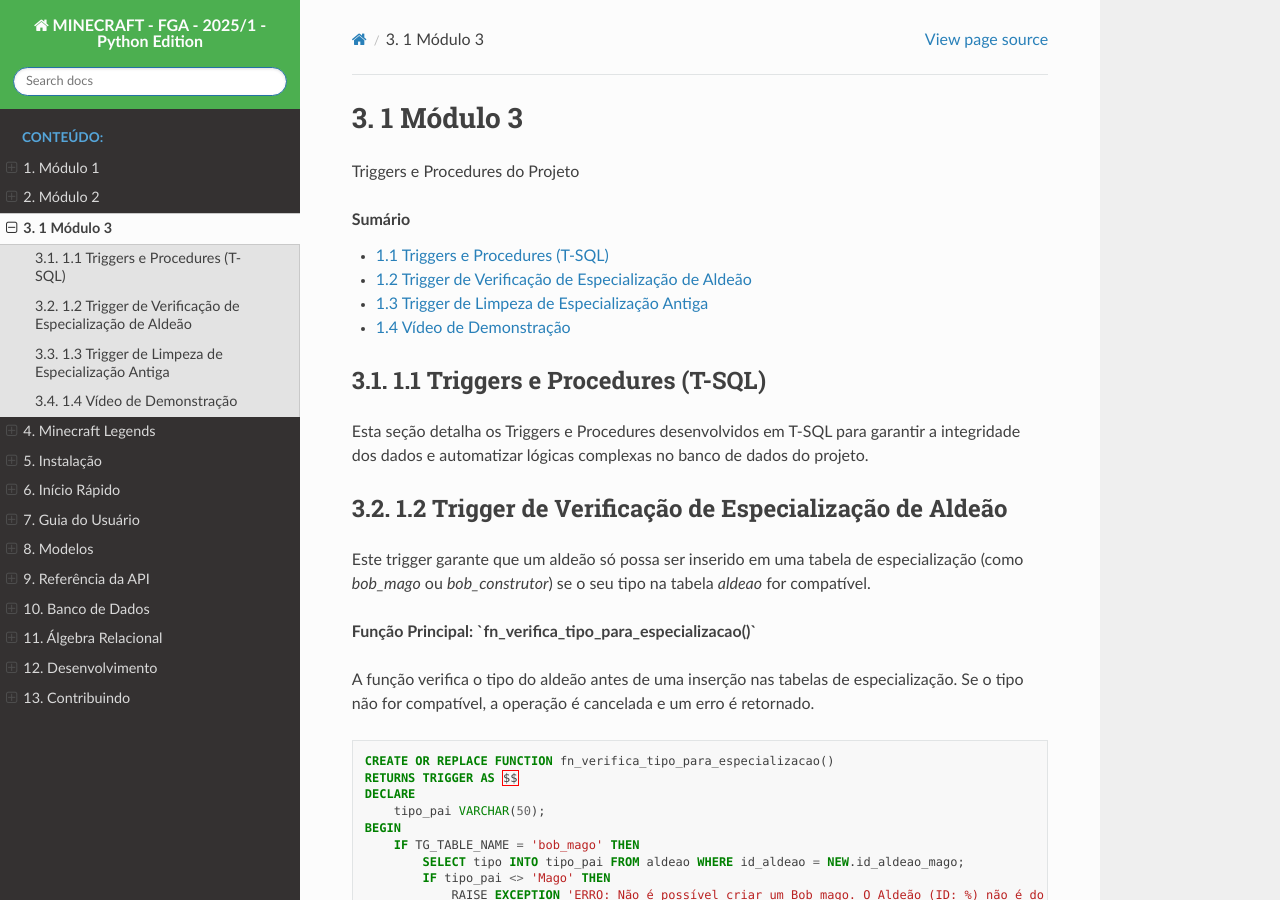
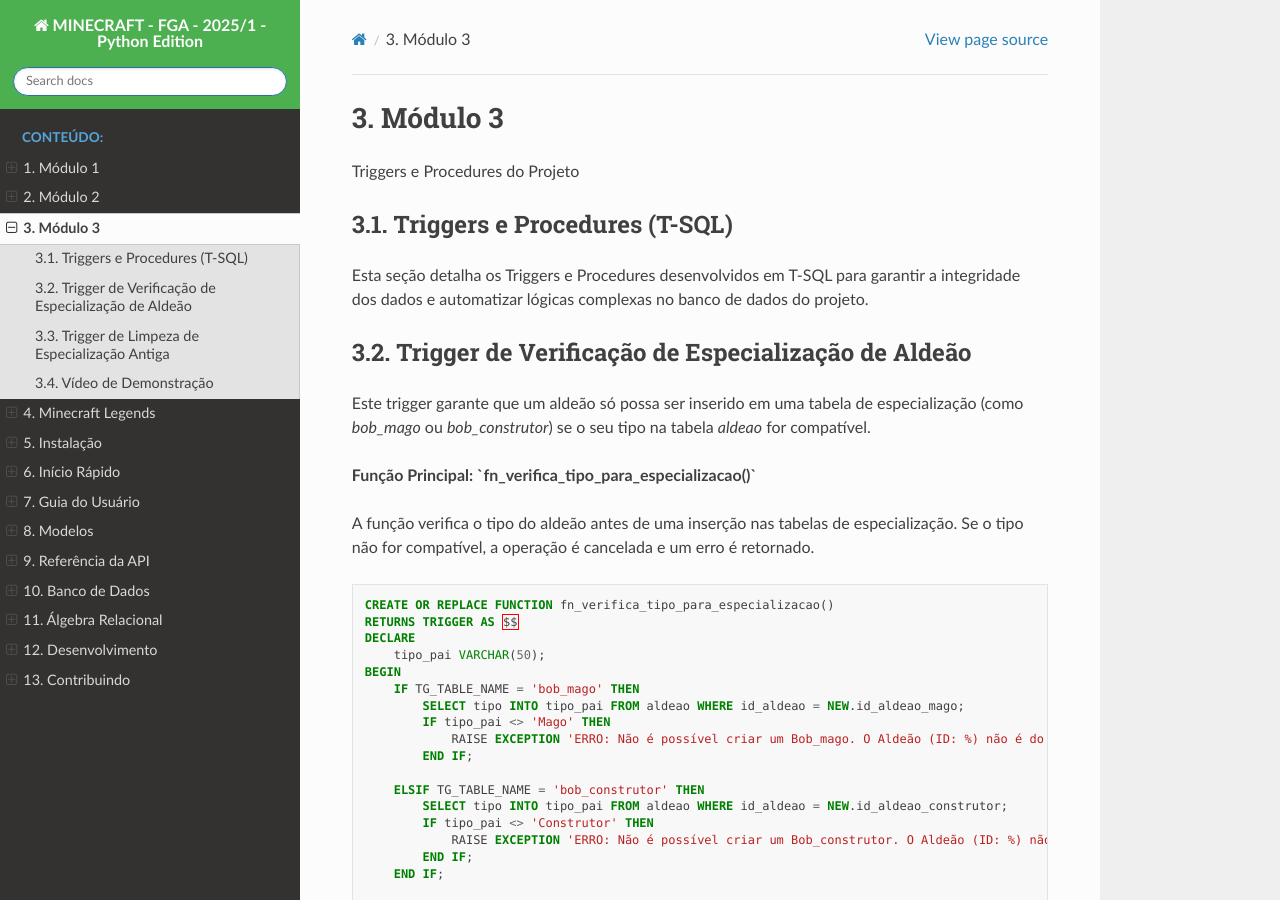
Before and after one commit to SBD1/2025.1-Minecraft, a Sphinx documentation site: the page built from docs/source/modulo_3.rst, in a window 1280 px wide and 900 px high. Built offline with Sphinx 7.4.7 and the Read the Docs theme 3.1.0, drawn with Linux system fonts in a browser that asks for light colours; pages that are not in the unit, such as notebooks, are missing from menus.

Commit message:
Update modulo_3.rst

```diff
--- a/docs/source/modulo_3.rst
+++ b/docs/source/modulo_3.rst
@@ -3,12 +3,7 @@
 
 Triggers e Procedures do Projeto
 
-.. sectnum::
-   :depth: 2
 
-.. contents:: Sumário
-   :depth: 2
-   :local:
 
 Triggers e Procedures (T-SQL)
 -----------------------------
```
